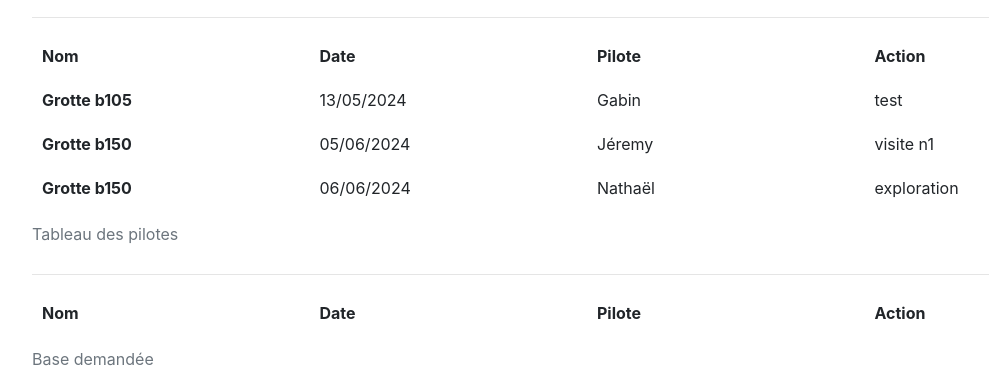
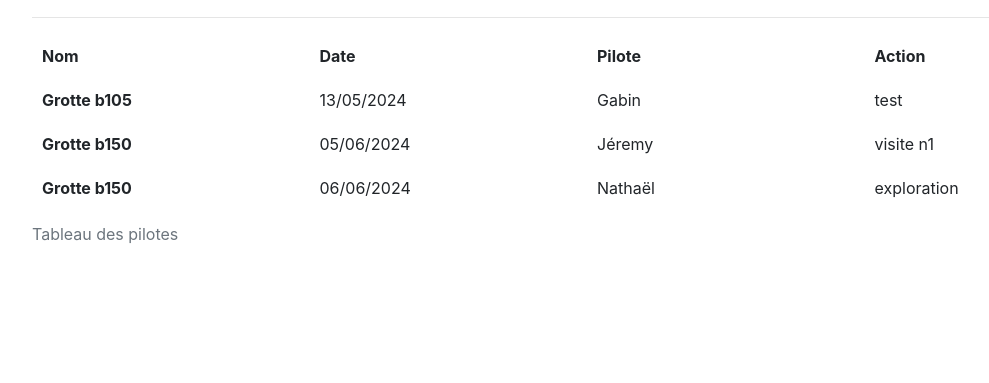
Before and after one commit to Nat2ume/projet_robot, a Flask app: page /exploitation_de_donnees in a window 1280 px wide. Shown: the part 640-1023 px from the top of the page, without its empty margins (53-1042 px from the left). After the commit the page ends 883 px from the top, so only its background shows below. Run offline with Flask 3, Linux system fonts and the light colour scheme; data comes from the database, SQL or seed files in the repository; both versions use the stored data as it was after the commit; lists and menus that the app fills with data are empty; some libraries are stand-ins or nearby versions.

Commit message:
WEB - BBD

```diff
--- a/partie_pc/bdd.py
+++ b/partie_pc/bdd.py
@@ -36,20 +36,20 @@ class Bdd:
         connexion.close()
         return donnee
 
-    def recuperer_task_demande(self,base,nom,date,pilote):
-        """Récupère des données
+    # def recuperer_task_demande(self,base,nom,date,pilote):
+    #     """Récupère des données
 
-        Returns:
-            (list of tuples) : liste des taches
-        """
-        connexion = sqlite3.connect(self.chemin_bdd)
-        curseur = connexion.cursor()
-        requete_sql = f"""
-            SELECT * FROM '{base}' WHERE '{base}'.Nom = '{nom}' or '{base}'.Date = '{date}' or '{base}'.Pilote = '{pilote}';"""
-        resultat = curseur.execute(requete_sql)
-        donnee = resultat.fetchall()
-        connexion.close()
-        return donnee
+    #     Returns:
+    #         (list of tuples) : liste des taches
+    #     """
+    #     connexion = sqlite3.connect(self.chemin_bdd)
+    #     curseur = connexion.cursor()
+    #     requete_sql = f"""
+    #         SELECT * FROM '{base}' WHERE '{base}'.Nom = '{nom}' or '{base}'.Date = '{date}' or '{base}'.Pilote = '{pilote}';"""
+    #     resultat = curseur.execute(requete_sql)
+    #     donnee = resultat.fetchall()
+    #     connexion.close()
+    #     return donnee
 
 # Mise au point de la classe Bdd seule
 if __name__ == "__main__":
--- a/partie_pc/templates/exploitation_de_donnees.html
+++ b/partie_pc/templates/exploitation_de_donnees.html
@@ -84,30 +84,6 @@
             {% endfor %}
             </tbody>
         </table>
-        <table>
-          <caption>
-              Base demandée
-          </caption>
-          <hr>
-          <thead>
-              <tr>
-                <th scope="col">Nom</th>
-                <th scope="col">Date</th>
-                <th scope="col">Pilote</th>
-                <th scope="col">Action</th>
-            </tr>
-        </thead>
-        <tbody>
-            {% for task in base %}
-            <tr>
-                <th scope="row">{{ task[1] }}</th>
-                <td>{{ task[2] }}</td>
-                <td>{{ task[3] }}</td>
-                <td>{{ task[4] }}</td>
-            </tr>
-            {% endfor %}
-        </tbody>
-      </table>
 </body>
 </html>
 {% endblock %}
```
Also changed, not shown: partie_pc/bdd/nsium.sqlite, partie_robot/main.py (line endings or trailing spaces).
